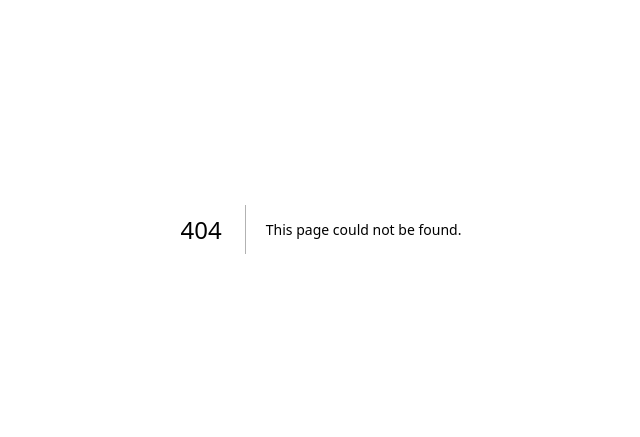
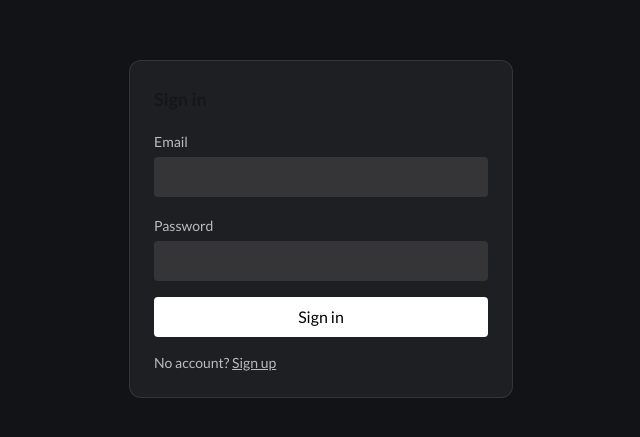
Before and after one commit to zivavu/SlackClone, a Next.js app: page /signin in a window 1280 px wide. Before the commit this address had no page. Shown: the part 171-608 px from the top of the page, without its empty margins (319-959 px from the left). Built offline with nearby package versions, Linux system fonts and the light colour scheme.

Commit message:
:sparkles: Singup singin pages

```diff
--- /dev/null
+++ b/src/app/signin/page.tsx
@@ -0,0 +1,74 @@
+'use client';
+
+import Link from 'next/link';
+import { useRouter } from 'next/navigation';
+import { useState } from 'react';
+import { authClient } from '../../lib/auth.client';
+
+type CallbackCtx = { error: { message: string } };
+
+export default function SignInPage() {
+	const router = useRouter();
+	const [email, setEmail] = useState('');
+	const [password, setPassword] = useState('');
+	const [isLoading, setIsLoading] = useState(false);
+	const [error, setError] = useState<string | null>(null);
+
+	async function handleSubmit(e: React.FormEvent) {
+		e.preventDefault();
+		setIsLoading(true);
+		setError(null);
+		const { error } = await authClient.signIn.email(
+			{ email, password, callbackURL: '/client' },
+			{
+				onError: (ctx: CallbackCtx) => setError(ctx.error.message),
+				onSuccess: () => router.push('/client'),
+			}
+		);
+		if (error) setError(error.message);
+		setIsLoading(false);
+	}
+
+	return (
+		<main className="min-h-svh grid place-items-center bg-[#121317] text-foreground px-4">
+			<form
+				onSubmit={handleSubmit}
+				className="w-full max-w-sm space-y-4 bg-white/5 rounded-xl p-6 border border-white/10">
+				<h1 className="text-lg font-semibold">Sign in</h1>
+				{error ? <p className="text-sm text-red-400">{error}</p> : null}
+				<label className="block">
+					<span className="text-sm text-white/70">Email</span>
+					<input
+						type="email"
+						value={email}
+						onChange={(e) => setEmail(e.target.value)}
+						required
+						className="mt-1 w-full rounded bg-white/10 px-3 py-2 outline-none focus:ring-2 focus:ring-white/20"
+					/>
+				</label>
+				<label className="block">
+					<span className="text-sm text-white/70">Password</span>
+					<input
+						type="password"
+						value={password}
+						onChange={(e) => setPassword(e.target.value)}
+						required
+						className="mt-1 w-full rounded bg-white/10 px-3 py-2 outline-none focus:ring-2 focus:ring-white/20"
+					/>
+				</label>
+				<button
+					type="submit"
+					disabled={isLoading}
+					className="w-full rounded bg-white text-black py-2 font-medium hover:bg-white/90 disabled:opacity-70">
+					{isLoading ? 'Signing in...' : 'Sign in'}
+				</button>
+				<div className="text-sm text-white/70">
+					No account?{' '}
+					<Link href="/signup" className="underline">
+						Sign up
+					</Link>
+				</div>
+			</form>
+		</main>
+	);
+}
--- /dev/null
+++ b/src/app/signup/page.tsx
@@ -0,0 +1,84 @@
+'use client';
+
+import { authClient } from '@/lib/auth-client';
+import Link from 'next/link';
+import { useRouter } from 'next/navigation';
+import { useState } from 'react';
+
+type CallbackCtx = { error: { message: string } };
+
+export default function SignUpPage() {
+	const router = useRouter();
+	const [name, setName] = useState('');
+	const [email, setEmail] = useState('');
+	const [password, setPassword] = useState('');
+	const [isLoading, setIsLoading] = useState(false);
+	const [error, setError] = useState<string | null>(null);
+
+	async function handleSubmit(e: React.FormEvent) {
+		e.preventDefault();
+		setIsLoading(true);
+		setError(null);
+		const { error } = await authClient.signUp.email(
+			{ email, password, name, callbackURL: '/client' },
+			{
+				onError: (ctx: CallbackCtx) => setError(ctx.error.message),
+				onSuccess: () => router.push('/client'),
+			}
+		);
+		if (error) setError(error.message);
+		setIsLoading(false);
+	}
+
+	return (
+		<main className="min-h-svh grid place-items-center bg-[#121317] text-foreground px-4">
+			<form
+				onSubmit={handleSubmit}
+				className="w-full max-w-sm space-y-4 bg-white/5 rounded-xl p-6 border border-white/10">
+				<h1 className="text-lg font-semibold">Sign up</h1>
+				{error ? <p className="text-sm text-red-400">{error}</p> : null}
+				<label className="block">
+					<span className="text-sm text-white/70">Name</span>
+					<input
+						value={name}
+						onChange={(e) => setName(e.target.value)}
+						required
+						className="mt-1 w-full rounded bg-white/10 px-3 py-2 outline-none focus:ring-2 focus:ring-white/20"
+					/>
+				</label>
+				<label className="block">
+					<span className="text-sm text-white/70">Email</span>
+					<input
+						type="email"
+						value={email}
+						onChange={(e) => setEmail(e.target.value)}
+						required
+						className="mt-1 w-full rounded bg-white/10 px-3 py-2 outline-none focus:ring-2 focus:ring-white/20"
+					/>
+				</label>
+				<label className="block">
+					<span className="text-sm text-white/70">Password</span>
+					<input
+						type="password"
+						value={password}
+						onChange={(e) => setPassword(e.target.value)}
+						required
+						className="mt-1 w-full rounded bg-white/10 px-3 py-2 outline-none focus:ring-2 focus:ring-white/20"
+					/>
+				</label>
+				<button
+					type="submit"
+					disabled={isLoading}
+					className="w-full rounded bg-white text-black py-2 font-medium hover:bg-white/90 disabled:opacity-70">
+					{isLoading ? 'Creating account...' : 'Create account'}
+				</button>
+				<div className="text-sm text-white/70">
+					Already have an account?{' '}
+					<Link href="/signin" className="underline">
+						Sign in
+					</Link>
+				</div>
+			</form>
+		</main>
+	);
+}
```
Also changed, not shown: src/lib/auth-client.ts (renamed from src/lib/auth.client.ts).
